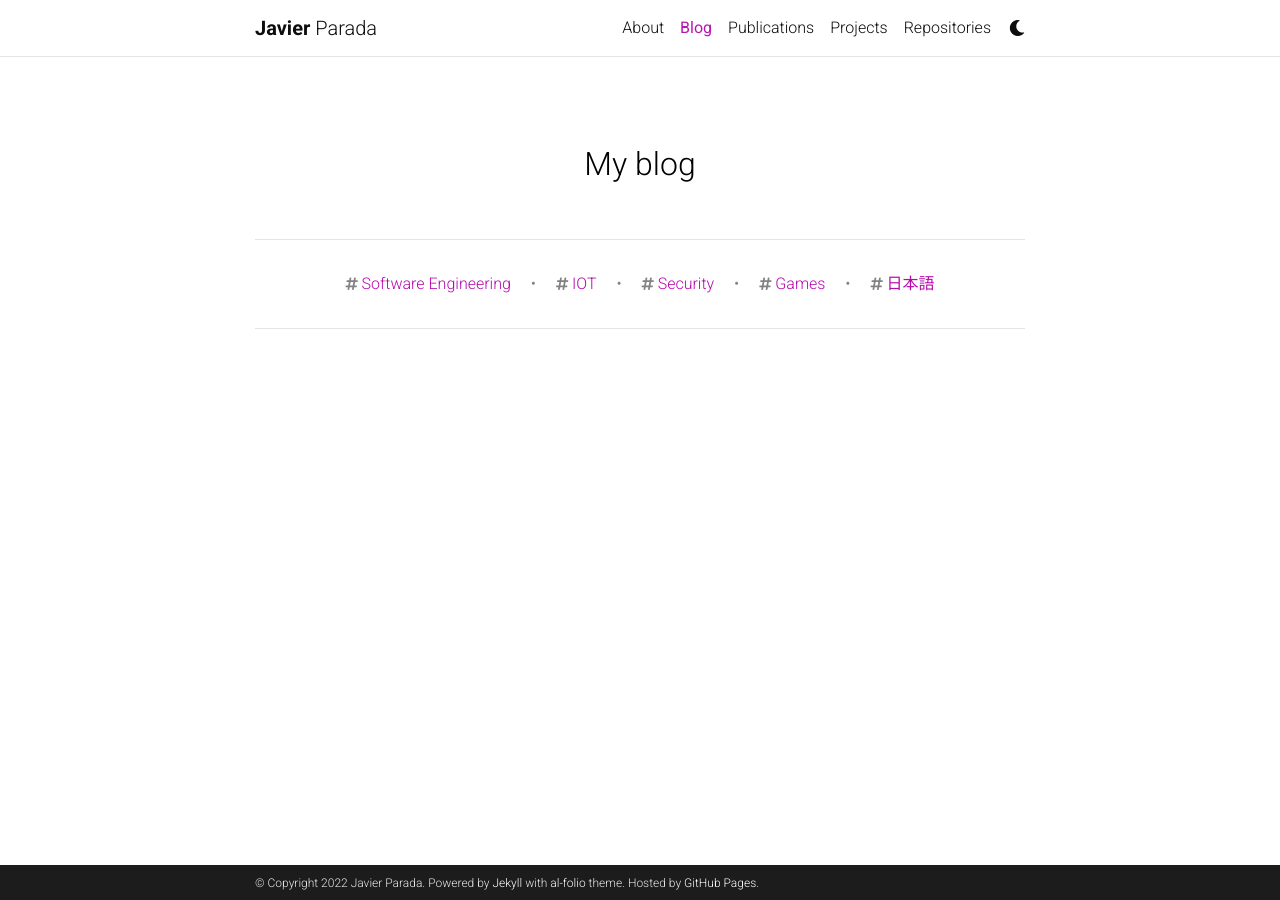
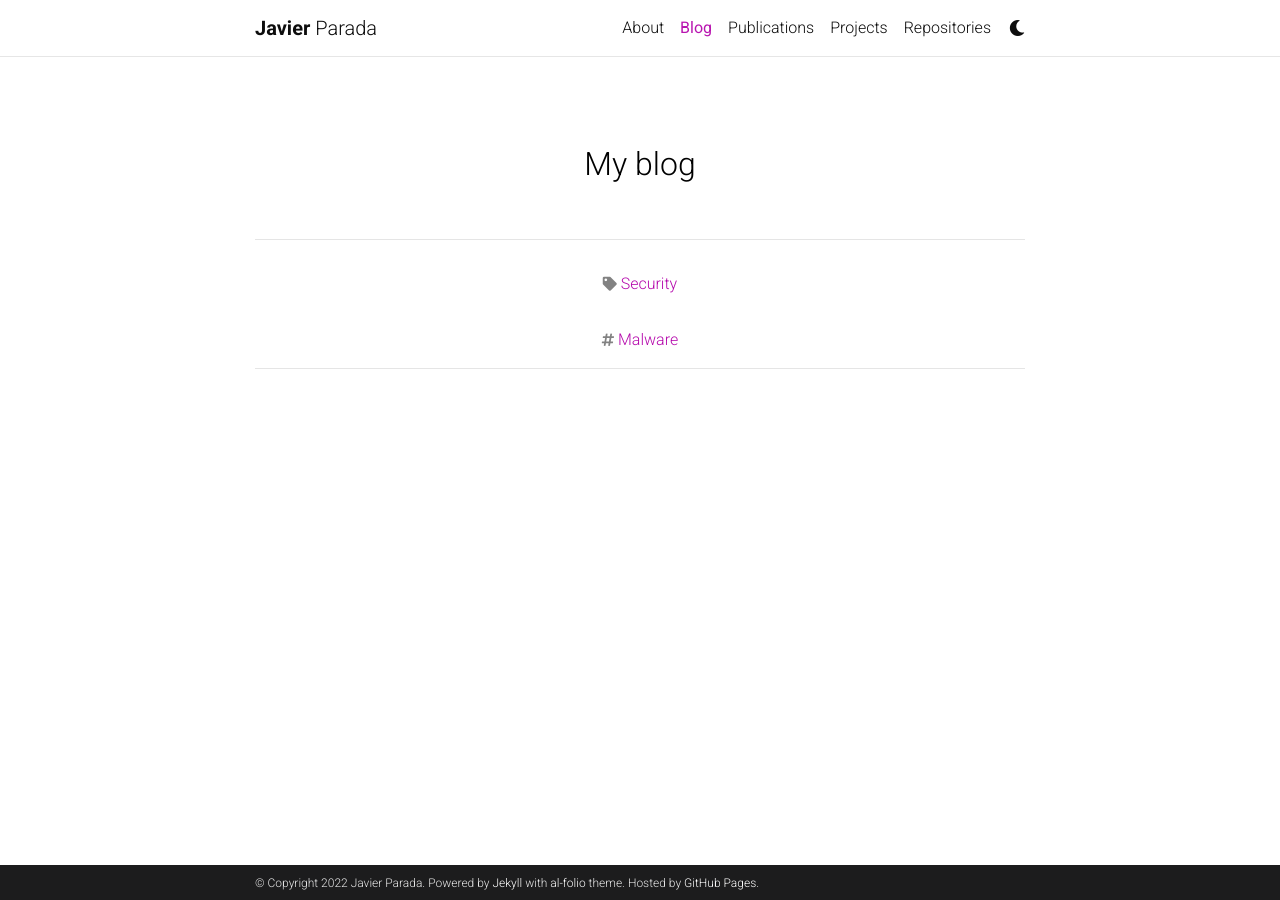
Before and after one commit to jparadadev/jparadadev.github.io, a Jekyll site: the page built from blog/index.html, in a window 1280 px wide. Built offline with Jekyll 4.4.1, drawn with Linux system fonts in a browser that asks for light colours; the list of posts is cut into pages by our own code; comment, search, counter and statistics services are not loaded; a style sheet for code colours, icons or effects is not loaded.

Commit message:
update tags and categories

```diff
--- a/_config.yml
+++ b/_config.yml
@@ -222,7 +222,8 @@ jekyll-archives:
     tag: '/blog/tag/:name/'
     category: '/blog/category/:name/'
 
-display_tags: ['Software Engineering', 'IOT', 'Security', 'Games', '日本語'] # this tags will be dispalyed on the front page of your blog
+display_tags: ['Malware'] # this tags will be dispalyed on the front page of your blog
+display_categories: ['Security'] # this tags will be dispalyed on the front page of your blog
 
 # -----------------------------------------------------------------------------
 # Jekyll Scholar
--- a/blog/index.html
+++ b/blog/index.html
@@ -22,6 +22,16 @@ pagination:
 
   {% if site.display_tags %}
   <div class="tag-list">
+    <ul class="p-0 m-0">
+      {% for cat in site.display_categories %}
+        <li>
+          <i class="fas fa-tag fa-sm"></i> <a href="{{ cat | slugify | prepend: '/blog/category/' | relative_url }}">{{ cat }}</a>
+        </li>
+        {% unless forloop.last %}
+          <p>&bull;</p>
+        {% endunless %}
+      {% endfor %}
+    </ul>
     <ul class="p-0 m-0">
       {% for tag in site.display_tags %}
         <li>
@@ -50,7 +60,7 @@ pagination:
     <li>
       <h3>
         {% if post.redirect == blank %}
-          <a class="post-title" href="{{ post.url | prepend: site.baseurl }}">{{ post.title }}</a>
+          <a class="post-title" href="{{ post.url }}">{{ post.title }}</a>
         {% else %}
           {% if post.redirect contains '://' %}
             <a class="post-title" href="{{ post.redirect }}" target="_blank">{{ post.title }}</a>
@@ -71,13 +81,13 @@ pagination:
         {%- endif %}
       </p>
       <p class="post-tags">
-        <a href="{{ year | prepend: '/blog/' | prepend: site.baseurl}}">
+        <a href="{{ year | prepend: '/blog/' }}">
           <i class="fas fa-calendar fa-sm"></i> {{ year }} </a>
 
           {% if tags != "" %}
           &nbsp; &middot; &nbsp;
             {% for tag in post.tags %}
-            <a href="{{ tag | slugify | prepend: '/blog/tag/' | prepend: site.baseurl}}">
+            <a href="{{ tag | slugify | prepend: '/blog/tag/' }}">
               <i class="fas fa-hashtag fa-sm"></i> {{ tag }}</a> &nbsp;
               {% endfor %}
           {% endif %}
@@ -85,7 +95,7 @@ pagination:
           {% if categories != "" %}
           &nbsp; &middot; &nbsp;
             {% for category in post.categories %}
-            <a href="{{ category | slugify | prepend: '/blog/category/' | prepend: site.baseurl}}">
+            <a href="{{ category | slugify | prepend: '/blog/category/' }}">
               <i class="fas fa-tag fa-sm"></i> {{ category }}</a> &nbsp;
               {% endfor %}
           {% endif %}
```
